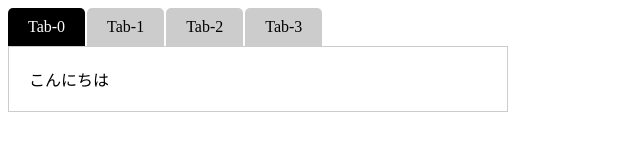
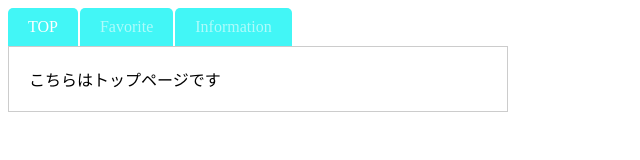
Before and after one commit to Roxas0428/W6.tab, a plain HTML site: page index.html in a window 1280 px wide. Shown: the whole page, without its empty margins (0-640 px from the left). Drawn offline with Linux system fonts and the light colour scheme.

Commit message:
カラー変更 中身ついか

```diff
--- a/index.html
+++ b/index.html
@@ -9,16 +9,22 @@
   <body>
     <div class="tab" id="js-tab">
       <div class="tab-nav">
-        <a href="" class="tab-nav-item is-active" data-nav="0">Tab-0</a>
-        <a href="" class="tab-nav-item" data-nav="1">Tab-1</a>
-        <a href="" class="tab-nav-item" data-nav="2">Tab-2</a>
-        <a href="" class="tab-nav-item" data-nav="3">Tab-3</a>
+        <a href="" class="tab-nav-item is-active" data-nav="0">TOP</a>
+        <a href="" class="tab-nav-item" data-nav="1">Favorite</a>
+        <a href="" class="tab-nav-item" data-nav="2">Information</a>
+        <!-- <a href="" class="tab-nav-item" data-nav="3"></a> -->
       </div>
       <div class="tab-contents">
-        <div class="tab-contents-item" data-content="0">こんにちは</div>
-        <div class="tab-contents-item" data-content="1">私の名前は</div>
-        <div class="tab-contents-item" data-content="2">鈴木</div>
-        <div class="tab-contents-item" data-content="3">大地です</div>
+        <div class="tab-contents-item" data-content="0">
+          こちらはトップページです
+        </div>
+        <div class="tab-contents-item" data-content="1">
+          こちらはお気に入りしたものが表示されます
+        </div>
+        <div class="tab-contents-item" data-content="2">
+          こちらはこのサイトの情報を表示します
+        </div>
+        <!-- <div class="tab-contents-item" data-content="3">大地です</div> -->
       </div>
     </div>
     <script type="text/javascript" src="app.js"></script>
--- a/style.css
+++ b/style.css
@@ -6,15 +6,15 @@
 }
 .tab-nav-item {
   margin-right: 2px;
-  background: #ccc;
-  color: #000;
+  background: #42f6f6;
+  color: #ffffff93;
   padding: 10px 20px;
   text-decoration: none;
   border-radius: 5px 5px 0 0;
 }
 .tab-nav-item.is-active {
-  background: #000;
-  color: #fff;
+  background: #42f6f6;
+  color: #ffffff;
 }
 .tab-contents {
   border: 1px solid #ccc;
```
